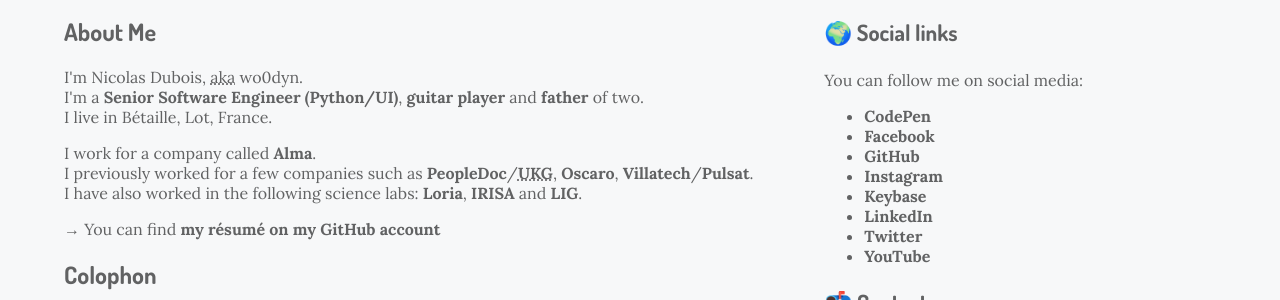
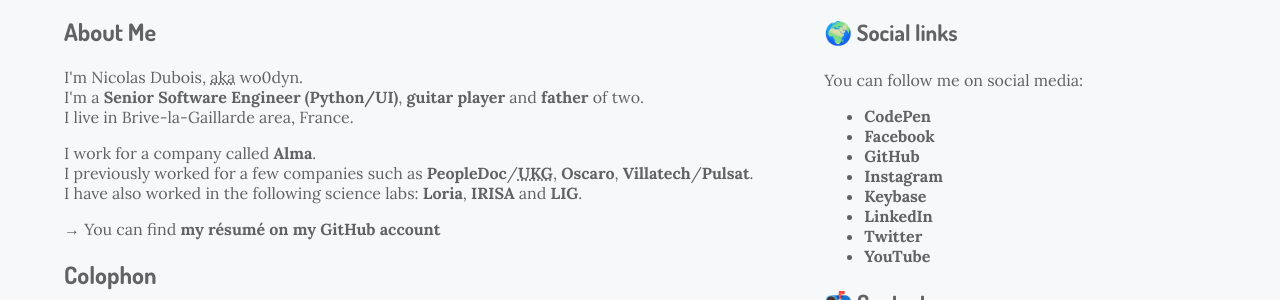
Before and after one commit to wo0dyn/homepage, a Jekyll site: the page built from about.html, in a window 1280 px wide. Shown: the part 120-420 px from the top of the page. Built offline with Jekyll 4.4.1, drawn with Linux system fonts in a browser that asks for light colours.

```diff
--- a/_data/me.yml
+++ b/_data/me.yml
@@ -1,7 +1,7 @@
 fullname: Nicolas Dubois
 nickname: wo0dyn
 title:    Senior Software Engineer (Python/UI)
-location: Bétaille, Lot, France
+location: Brive-la-Gaillarde area, France
 email:    nicolas.c.dubois@gmail.com
 gravatar: https://secure.gravatar.com/avatar/51c17cde62e1bb52812ea5352723a5ed
 
--- a/_layouts/default.html
+++ b/_layouts/default.html
@@ -1,23 +1,24 @@
 {%- assign my = site.data.me %}
 
 {%- capture page_title %}{{ my.fullname }} • {{ page.title }}{% endcapture %}
-{%- assign page_description = page.description  | strip_html | strip %}
-{%- assign page_image_url = page.twitter.image|absolute_url|default: my.gravatar %}
+{%- assign page_description = page.description | strip_html | strip %}
+{%- assign page_image_url = page.twitter.image | absolute_url | default: my.gravatar %}
 {%- assign page_url = page.url | absolute_url -%}
 
 <!doctype html>
-<html lang="{{ page.lang|default: "en-us" }}">
+<html lang="{{ page.lang | default: 'en-us' }}">
 <meta charset="utf-8">
 <title>{{ page_title }}</title>
 <meta name="description" content="{{ page_description }}">
 <meta name="viewport" content="width=device-width, initial-scale=1">
 
-<meta name="twitter:card" content="{{ page.twitter.card | default: "summary" }}">
 <meta name="twitter:site" content="@{{ my.nickname }}">
 <meta name="twitter:creator" content="@{{ my.nickname }}">
-<meta name="twitter:image" content="{{ page_image_url }}">
+<meta name="twitter:card" content="{{ page.twitter.card | default: 'summary' }}">
 {%- if page.twitter.player %}
 <meta name="twitter:player" content="{{ page.twitter.player }}">
+{%- else %}
+<meta name="twitter:image" content="{{ page_image_url }}">
 {%- endif %}
 <meta property="og:url" content="{{ page_url }}">
 <meta property="og:title" content="{{ page_title }}">
@@ -26,8 +27,8 @@
 
 <link rel="author" href="{% link humans.txt %}" type="text/plain">
 <link rel="canonical" href="{{ site.url }}">
-<link rel="shortcut icon" href="{{ my.gravatar | append: "?s=16" }}" type="image/png">
-<link rel="stylesheet" href="{{ "https://fonts.googleapis.com/css?family=Dosis:400,700|Lora:400,700|Ubuntu+Mono" | uri_escape }}">
+<link rel="shortcut icon" href="{{ my.gravatar | append: '?s=16' }}" type="image/png">
+<link rel="stylesheet" href="{{ 'https://fonts.googleapis.com/css?family=Dosis:400,700|Lora:400,700|Ubuntu+Mono' | uri_escape }}">
 <link rel="stylesheet" href="/assets/css/default.css?ts={{ site.time | date: '%s' }}">
 
 <script src="/assets/js/fslightbox.min.js" defer></script>
--- a/about.html
+++ b/about.html
@@ -24,14 +24,13 @@ archives:
        <strong>father</strong>&nbsp;of&nbsp;two.<br>
        I live in {{ my.location }}.
     <p>I work for a company called <a href="https://getalma.eu">Alma</a>.<br>
-
        I previously worked for a few companies such as
        <a href="https://www.people-doc.com">PeopleDoc</a>/<a href="https://www.ukg.com"><abbr title="Ultimate Kronos Group">UKG</abbr></a>,
        <a href="https://www.oscaro.com">Oscaro</a>,
        <a href="https://www.villatech.fr" title="Formerly Discounteo.com">Villatech</a>/<a href="http://www.pulsat.fr/">Pulsat</a>.<br>
 
        I have also worked in the following science labs: <a href="http://www.loria.fr">Loria</a>,
-       <a href="http://www-irisa.univ-ubs.fr" title="Formerly Valoria">IRISA</a> and
+       <a href="https://www.irisa.fr" title="Formerly Valoria">IRISA</a> and
        <a href="http://www.liglab.fr" title="Formely Leibniz IMAG">LIG</a>.
     <p>→ You can find
        <a href="https://github.com/wo0dyn/resume" title="resume repository">my résumé on my GitHub account</a>
@@ -73,7 +72,7 @@ archives:
     <p>You can follow me on social media:
       <ul>
       {%- for medium in my.social %}
-        <li><a href="{{ medium[1].url }}">{{ medium[1].name }}</a>
+        <li><a href="{{ medium[1].url }}" data-social-medium={{ medium[0] }}>{{ medium[1].name }}</a>
       {%- endfor %}
       </ul>
 
--- a/talks.html
+++ b/talks.html
@@ -20,8 +20,10 @@ twitter:
 
   {% assign twitter = "<a href='https://twitter.com/nickname'>@nickname</a>" %}
   {% assign talks_by_year = site.talks
-    | group_by_exp: "talk", "talk.date | date: '%Y'"
-    | reverse %}
+    | group_by_exp: "talk", "talk.date
+    | date: '%Y'"
+    | reverse
+  %}
 
   <section>
     <h2>Talks</h2>
--- a/travel.html
+++ b/travel.html
@@ -4,6 +4,8 @@ permalink: travel.html
 description: >
   Some pictures from my various travels in Venice&nbsp;🇮🇹,
   Miami&nbsp;🇺🇸, Copenhagen&nbsp;🇩🇰… or Cahors&nbsp;🇫🇷.
+twitter:
+  image: assets/images/travel/south-florida-5.jpg
 ---
 
   <section>
```
Also changed, not shown: README.rst.
